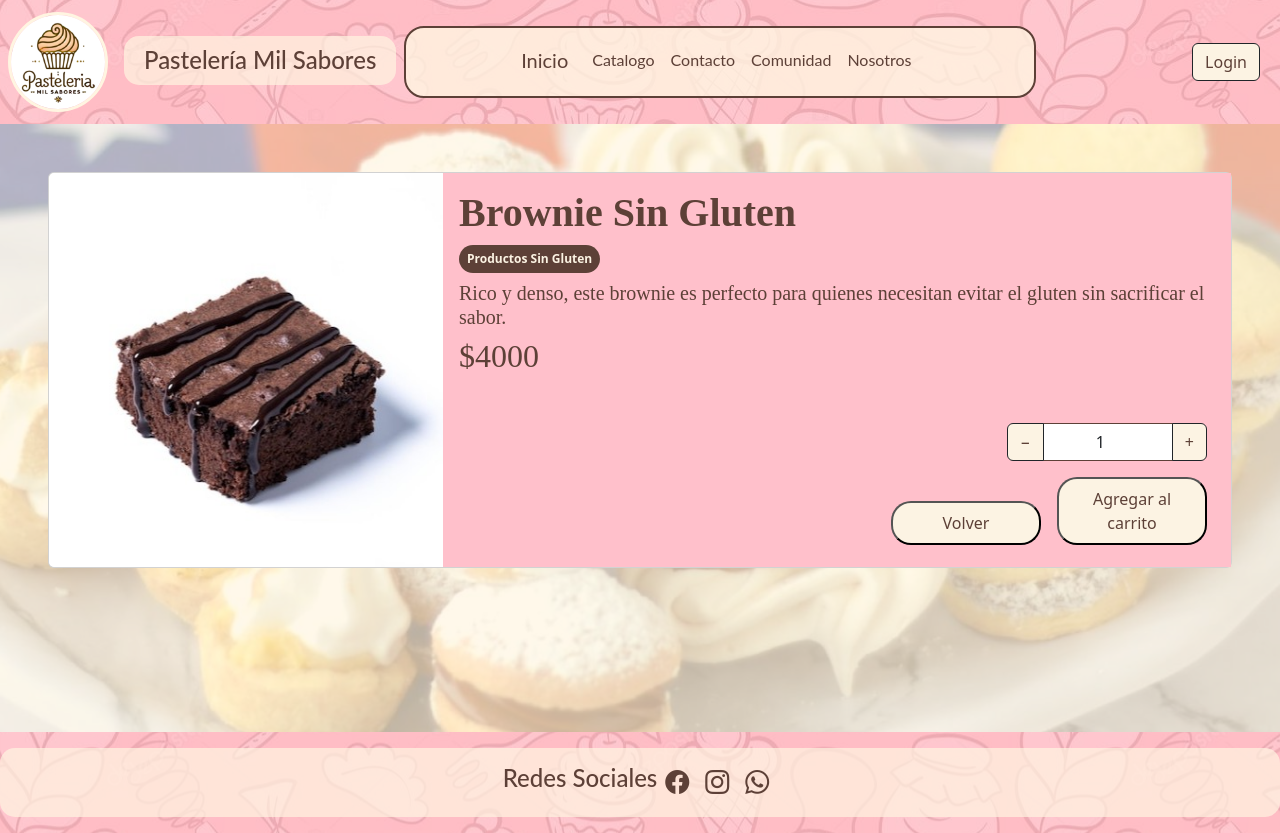
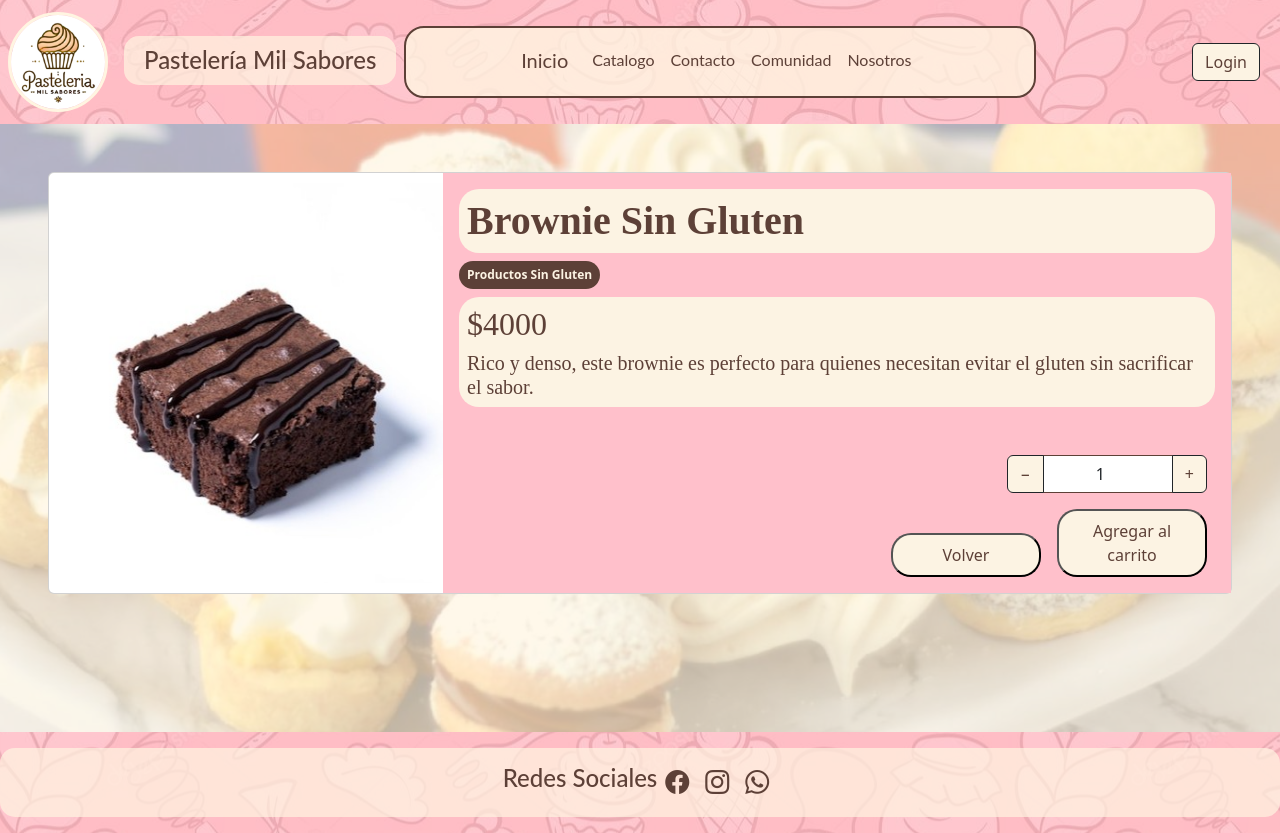
Before and after one commit to RicardoCruzMunoz/P_Mil_Sabores_V2, a React (Vite) app: page /detalleproducto/PG001 in a window 1280 px wide. Built offline with nearby package versions, Linux system fonts and the light colour scheme.

Commit message:
Cambios en detalle producto

```diff
--- a/src/index.css
+++ b/src/index.css
@@ -471,6 +471,20 @@ footer a {
 CSS enfocado
 aunque este en amarillo, funciona igual
 */
-.input-sin-flechas {
-    -moz-appearance: textfield;
+
+#cajaDetalle .card-title, .cajitaClara {
+    background-color: #fcf3e3;
+    border-radius: 20px;
 }
+
+.imgDetalleP {
+    height: 400px;
+    display: flex;
+    justify-content: center;
+    margin: auto;
+}
+
+.imgDetalleP img {
+    width: auto;
+    height: auto;
+}
--- a/src/pages/DetalleProd.tsx
+++ b/src/pages/DetalleProd.tsx
@@ -22,17 +22,19 @@ export const DetalleProd = () => {
     <>
       <div className="card m-5">
         <div className="row g-0">
-          <div className="col-md-4">
+          <div className="col-md-4 imgDetalleP">
             <img src={producto?.imagen} className="img-fluid rounded-start" alt={producto?.titulo}/>
           </div>
           <div id="cajaDetalle" className="col-md-8">
             <div className="card-body">
-              <h1 className="card-title tTer">
+              <h1 className="card-title tTer p-2 mb-2">
                 <strong>{producto?.titulo}</strong>
               </h1>
               <span className="badge rounded-pill text-bg-secondary mb-2 p-2">{producto?.categoria}</span>
-              <h5 className="card-text tTer">{producto?.descripcion}</h5>
-              <h2 className="card-text tTer">${producto?.precio}</h2>
+              <div className="cajitaClara p-2">
+                <h2 className="card-text tTer">${producto?.precio}</h2>
+                <h5 className="card-text tTer">{producto?.descripcion}</h5>
+              </div>
             </div>
             <div className="d-flex flex-column justify-content-end align-items-end mx-4 py-3">
               <div className="input-group my-3" style={{ maxWidth: "200px" }}>
```
Also changed, not shown: 2 other files (tests, documents, lock files or other folders).
